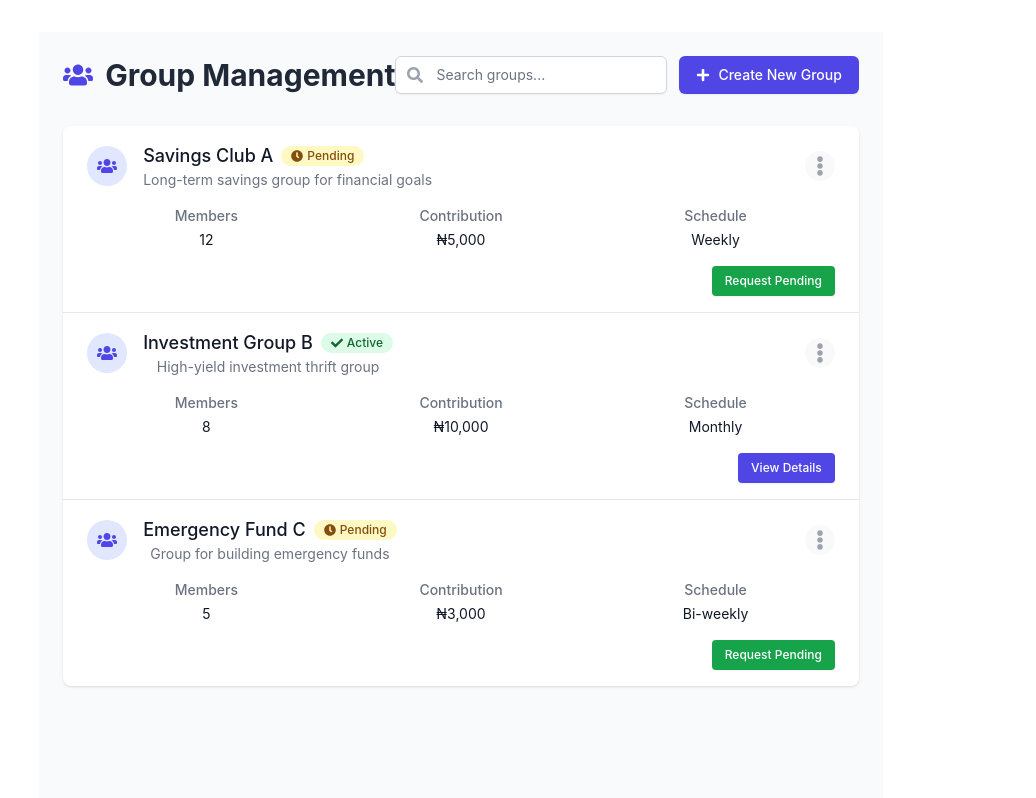
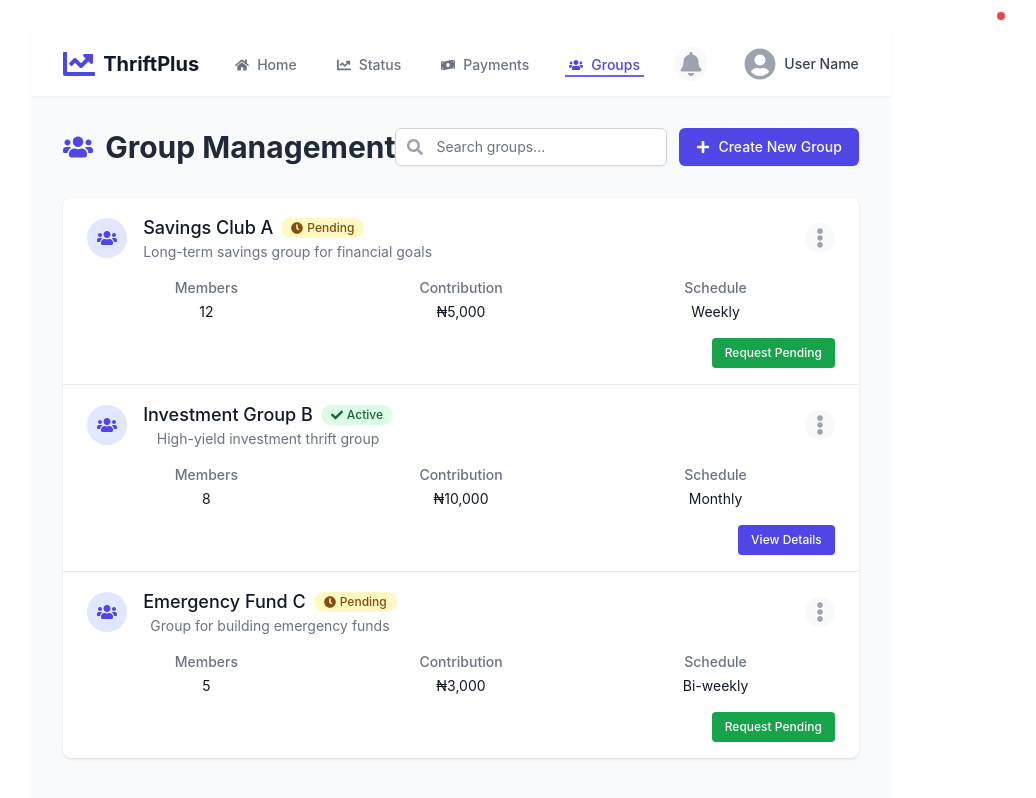
Before and after one commit to metiko/MY-THRIFT-APP, a React (Vite) app: page /management in a window 1280 px wide. Shown: the top 798 px of the page, without its empty margins (179-1215 px from the left). Built offline with nearby package versions, Linux system fonts and the light colour scheme.

Commit message:
header to GMM

```diff
--- a/src/pages/GroupManagement.jsx
+++ b/src/pages/GroupManagement.jsx
@@ -1,6 +1,6 @@
 // src/pages/GroupManagement.js
 import React, { useState } from 'react';
-import { FaUsers, FaSearch, FaPlus, FaEllipsisV, FaCheck, FaClock, FaTimes } from 'react-icons/fa';
+import { FaUsers, FaSearch, FaPlus, FaEllipsisV, FaCheck, FaClock, FaTimes, FaHome, FaChartLine, FaMoneyBillWave, FaUserFriends, FaBell, FaUserCircle } from 'react-icons/fa';
 import { Link } from 'react-router-dom';
 
 const GroupManagement = () => {
@@ -74,8 +74,68 @@ const GroupManagement = () => {
   };
 
   return (
-    <div className="min-h-screen bg-gray-50 p-6">
-      <div className="max-w-7xl mx-auto">
+    <div className="min-h-screen bg-gray-50">
+      {/* Consistent Navigation Header */}
+      <header className="bg-white shadow-sm">
+        <div className="max-w-7xl mx-auto px-4 sm:px-6 lg:px-8">
+          <div className="flex justify-between h-16 items-center">
+            <div className="flex items-center">
+              <div className="flex-shrink-0 flex items-center">
+                <FaChartLine className="h-8 w-8 text-indigo-600" />
+                <span className="ml-2 text-xl font-bold text-gray-900">ThriftPlus</span>
+              </div>
+              <nav className="hidden md:ml-8 md:flex md:space-x-8">
+                <Link
+                  to="/"
+                  className="text-gray-500 hover:text-gray-700 hover:border-gray-300 inline-flex items-center px-1 pt-1 border-b-2 border-transparent text-sm font-medium"
+                >
+                  <FaHome className="mr-2" />
+                  Home
+                </Link>
+                <Link
+                  to="/dashboard"
+                  className="text-gray-500 hover:text-gray-700 hover:border-gray-300 inline-flex items-center px-1 pt-1 border-b-2 border-transparent text-sm font-medium"
+                >
+                  <FaChartLine className="mr-2" />
+                  Status
+                </Link>
+                <Link
+                  to="/payments"
+                  className="text-gray-500 hover:text-gray-700 hover:border-gray-300 inline-flex items-center px-1 pt-1 border-b-2 border-transparent text-sm font-medium"
+                >
+                  <FaMoneyBillWave className="mr-2" />
+                  Payments
+                </Link>
+                <Link
+                  to="/groups"
+                  className="text-indigo-600 inline-flex items-center px-1 pt-1 border-b-2 border-indigo-500 text-sm font-medium"
+                >
+                  <FaUsers className="mr-2" />
+                  Groups
+                </Link>
+              </nav>
+            </div>
+            <div className="flex items-center">
+              <button className="p-1 rounded-full text-gray-400 hover:text-gray-500 focus:outline-none">
+                <span className="sr-only">Notifications</span>
+                <FaBell className="h-6 w-6" />
+                <span className="absolute top-3 right-24 h-2 w-2 rounded-full bg-red-500"></span>
+              </button>
+              <div className="ml-4 flex items-center md:ml-6">
+                <div className="ml-3 relative">
+                  <div className="flex items-center">
+                    <FaUserCircle className="h-8 w-8 text-gray-400" />
+                    <span className="ml-2 text-sm font-medium text-gray-700">User Name</span>
+                  </div>
+                </div>
+              </div>
+            </div>
+          </div>
+        </div>
+      </header>
+
+      {/* Main Content */}
+      <main className="max-w-7xl mx-auto px-4 sm:px-6 lg:px-8 py-8">
         <div className="flex flex-col md:flex-row md:items-center md:justify-between mb-8">
           <div className="flex items-center mb-4 md:mb-0">
             <FaUsers className="text-3xl text-indigo-600 mr-3" />
@@ -187,7 +247,7 @@ const GroupManagement = () => {
             </ul>
           )}
         </div>
-      </div>
+      </main>
     </div>
   );
 };
```
